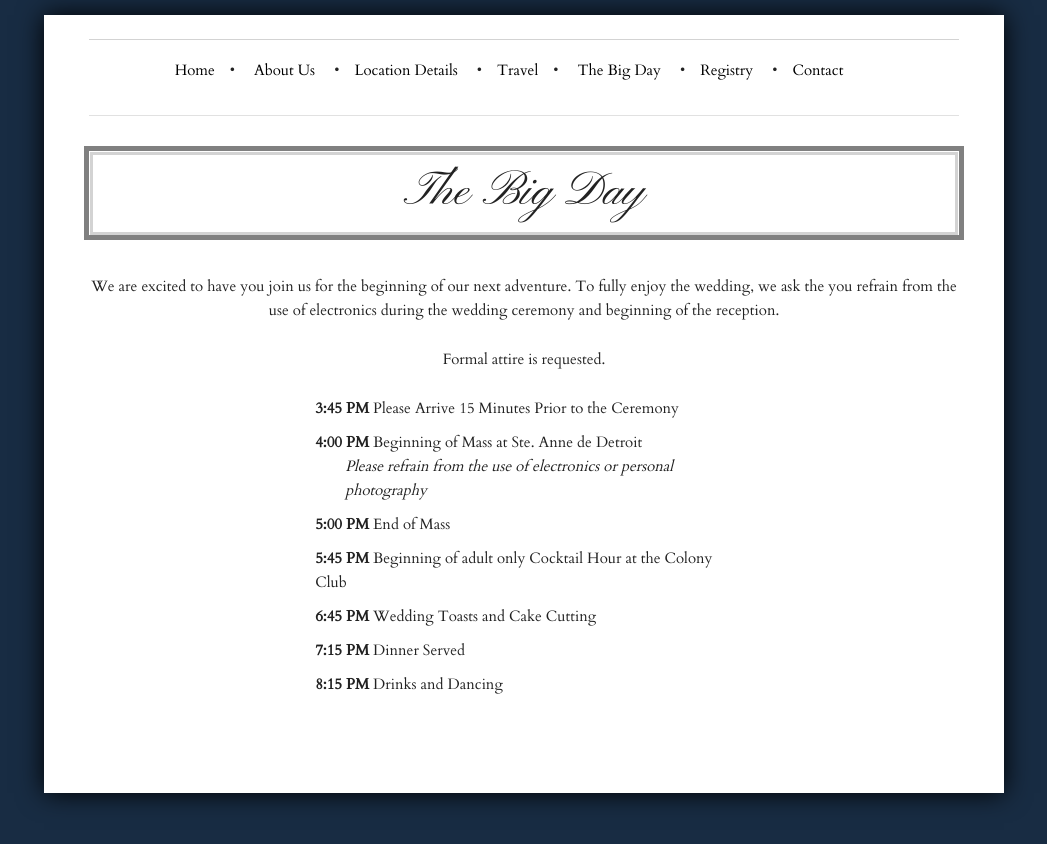
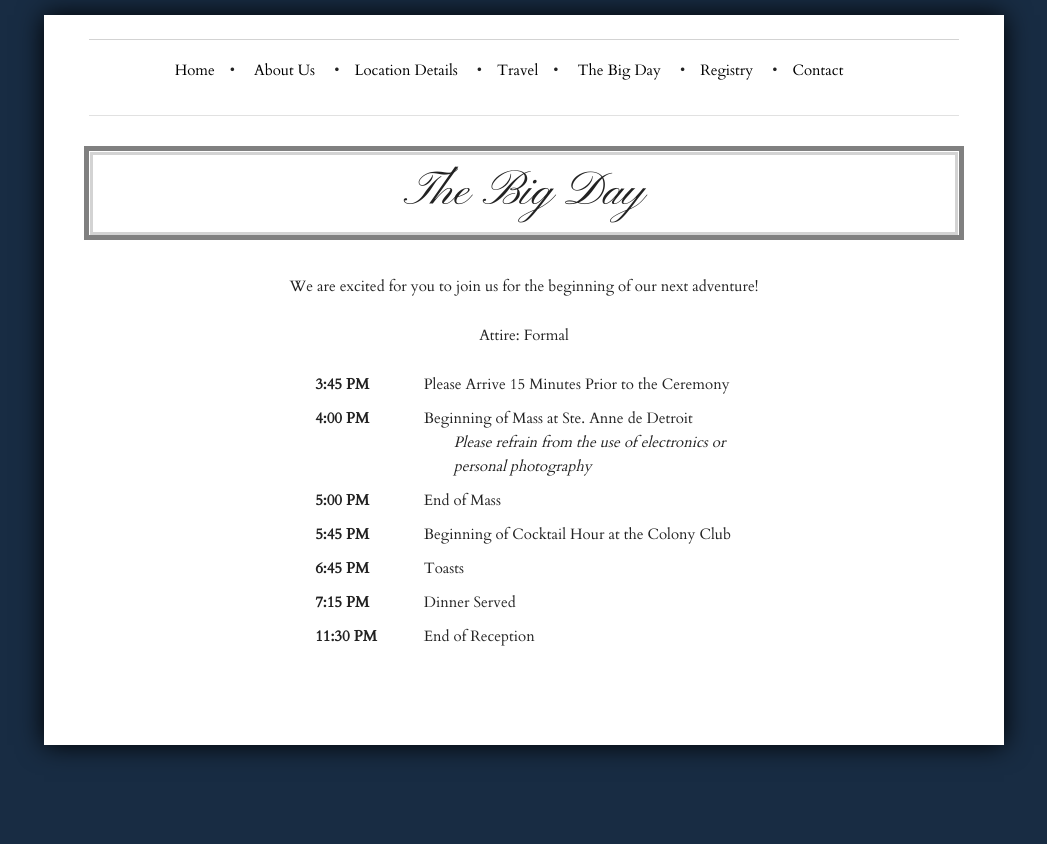
Before and after one commit to cjjeakle/DroletJeakleWedding, a Jekyll site: the page built from the_big_day/index.html, in a window 1280 px wide. Shown: the top 844 px of the page, without its empty margins (116-1163 px from the left). Built offline with Jekyll 4.4.1, drawn with Linux system fonts in a browser that asks for light colours; nearby versions of some CDN libraries.

Commit message:
Improved wording, new schedule formatting, and added dearborn inn

```diff
--- a/_config.yml
+++ b/_config.yml
@@ -1,6 +1,6 @@
 # Site settings
 title: Chris and Anne are getting married!
-description: The website for Chris and Anne's wedding.
+description: The website for Chris Jeakle and Anne Drolet's wedding.
 baseurl: "" # the subpath of your site, e.g. /blog/
 url: "http://www.chrisandannegetmarried.com" # the base hostname & protocol for your site
 github_username: cjjeakle
--- a/the_big_day/index.html
+++ b/the_big_day/index.html
@@ -4,28 +4,49 @@ layout: default
 ---
 
 <p class="center">
-  We are excited to have you join us for the beginning of our next adventure. To fully enjoy the wedding, we ask the you refrain from the use of electronics during the wedding ceremony and beginning of the reception.
+  We are excited for you to join us for the beginning of our next adventure!
 </p>
 <p class="center">
-  Formal attire is requested.
+  Attire: Formal
 </p>
 <div class="row">
   <div class="offset-by-three six columns">
     <div class="schedule">
       <ul>
-      <li><b>3:45 PM</b> Please Arrive 15 Minutes Prior to the Ceremony</li>
-      <li>
-        <b>4:00 PM</b> Beginning of Mass at Ste. Anne de Detroit
-        <br>
-        <div class="note">
-          Please refrain from the use of electronics or personal photography
+      <li class="row">
+        <div class="three columns"><b>3:45 PM</b></div>
+        <div class="nine columns">Please Arrive 15 Minutes Prior to the Ceremony</div>
+      </li>
+      <li class="row">
+        <div class="three columns"><b>4:00 PM</b></div>
+        <div class="nine columns">
+          Beginning of Mass at Ste. Anne de Detroit
+          <br>
+          <div class="note">
+            Please refrain from the use of electronics or personal photography
+          </div>
         </div>
       </li>
-      <li><b>5:00 PM</b> End of Mass</li>
-      <li><b>5:45 PM</b> Beginning of adult only Cocktail Hour at the Colony Club</li>
-      <li><b>6:45 PM</b> Wedding Toasts and Cake Cutting</li>
-      <li><b>7:15 PM</b> Dinner Served</li>
-      <li><b>8:15 PM</b> Drinks and Dancing</li>
+      <li class="row">
+        <div class="three columns"><b>5:00 PM</b></div>
+        <div class="nine columns">End of Mass</div>
+      </li>
+      <li class="row">
+        <div class="three columns"><b>5:45 PM</b></div>
+        <div class="nine columns">Beginning of Cocktail Hour at the Colony Club</div>
+      </li>
+      <li class="row">
+        <div class="three columns"><b>6:45 PM</b></div>
+        <div class="nine columns">Toasts</div>
+      </li>
+      <li class="row">
+        <div class="three columns"><b>7:15 PM</b></div>
+        <div class="nine columns">Dinner Served</div>
+      </li>
+      <li class="row">
+        <div class="three columns"><b>11:30 PM</b></div>
+        <div class="nine columns">End of Reception</div>
+      </li>
       </ul>
     </div>
   </div>
```
Also changed, not shown: travel/index.html (+6 -3 lines).
